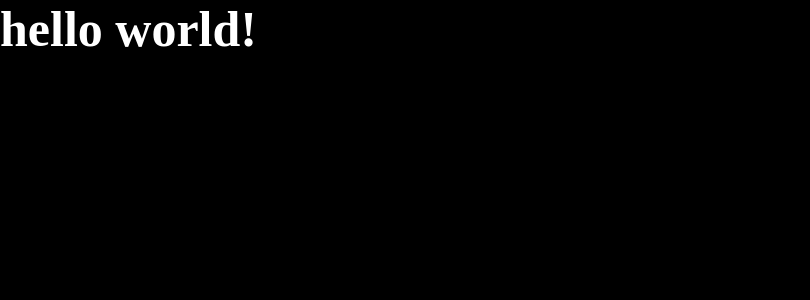
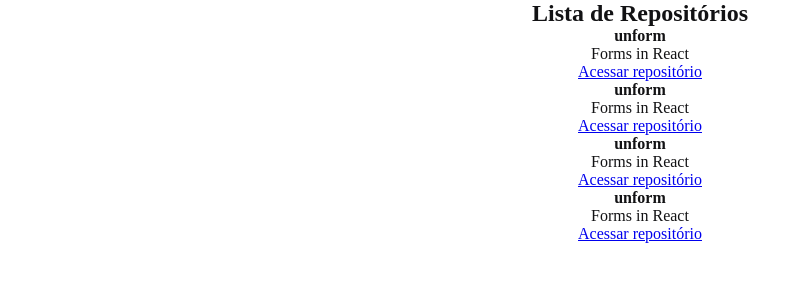
Before and after one commit to GustavoGJesus/ignite-fundamentals-ReactJS, a React app: page / in a window 1280 px wide. Shown: the top 300 px of the page, without its empty margins (0-810 px from the left). Built offline with nearby package versions, Linux system fonts and the light colour scheme.

Commit message:
webpack refresh

```diff
--- a/package.json
+++ b/package.json
@@ -16,11 +16,13 @@
     "@babel/core": "^7.15.0",
     "@babel/preset-env": "^7.15.0",
     "@babel/preset-react": "^7.14.5",
+    "@pmmmwh/react-refresh-webpack-plugin": "^0.4.3",
     "babel-loader": "^8.2.2",
     "cross-env": "^7.0.3",
     "css-loader": "^6.2.0",
     "html-webpack-plugin": "^5.3.2",
     "node-sass": "^6.0.1",
+    "react-refresh": "^0.10.0",
     "sass-loader": "^12.1.0",
     "style-loader": "^3.2.1",
     "webpack": "^5.51.1",
--- a/src/App.jsx
+++ b/src/App.jsx
@@ -1,6 +1,8 @@
+import { RepositoryList } from './components/RepositoryList'
 import './styles/global.scss'
 export function App(){
 
-
-    return <h1>hello world!</h1>;
+    return(
+        <RepositoryList />
+    )
 }
--- /dev/null
+++ b/src/components/RepositoryItem.jsx
@@ -0,0 +1,11 @@
+export function RepositoryItem(props) {
+    return(
+        <li>
+            <strong>{props.repository.name ?? 'Default'}</strong>
+            <p>{props.repository.description}</p>
+            <a href={props.repository.link}>
+                Acessar repositório
+            </a>
+        </li>
+    )
+}
--- /dev/null
+++ b/src/components/RepositoryList.jsx
@@ -0,0 +1,22 @@
+import { RepositoryItem } from "./RepositoryItem";
+
+const repository = {
+    name: 'unform',
+    description: 'Forms in React',
+    link: '"https://github.com/GustavoGJesus"'
+}
+
+export function RepositoryList() {
+    return(
+        <section className="repository-list">
+            <h1>Lista de Repositórios</h1>
+
+            <ul>
+                <RepositoryItem repository={repository}/>
+                <RepositoryItem repository={repository}/>
+                <RepositoryItem repository={repository}/>
+                <RepositoryItem repository={repository}/>
+            </ul>
+        </section>
+    )
+}
--- a/src/styles/global.scss
+++ b/src/styles/global.scss
@@ -5,10 +5,8 @@
 }
 
 body{
-    font: Arial, Helvetica, sans-serif;
-    color: #fff;
-    background-color: #000;
-    h1{
-        font-size:50px;
-    }
+    font: 16px, Arial, ;
+    color: #121214;
+    align-items: center;
+    text-align: center;
 }
--- a/webpack.config.js
+++ b/webpack.config.js
@@ -1,5 +1,6 @@
 const path = require('path')
 const HtmlWebPackPlugin = require('html-webpack-plugin')
+const ReactRefreshPlugin = require('@pmmmwh/react-refresh-webpack-plugin')
 
 const isDevelopment = process.env.NODE_ENV != 'production';
 
@@ -16,18 +17,27 @@
     },
     devServer: {
         static: path.resolve(__dirname, 'public'),
+        hot: true,
     },
     plugins: [
+        isDevelopment && new  ReactRefreshPlugin(),
         new HtmlWebPackPlugin({
             template: path.resolve(__dirname, 'public', 'index.html')
         })
-    ],
+    ].filter(Boolean),
     module: {
         rules: [
             {
                 test: /\.jsx$/,
                 exclude: /node_modules/,
-                use: 'babel-loader'
+                use: {
+                    loader: 'babel-loader',
+                    options: {
+                        plugins: [
+                            isDevelopment && require.resolve('react-refresh/babel')
+                        ].filter(Boolean)
+                    }
+                }
             },
             {
                 test: /\.scss$/,
```
Also changed, not shown: 1 other file (tests, documents, lock files or other folders).
